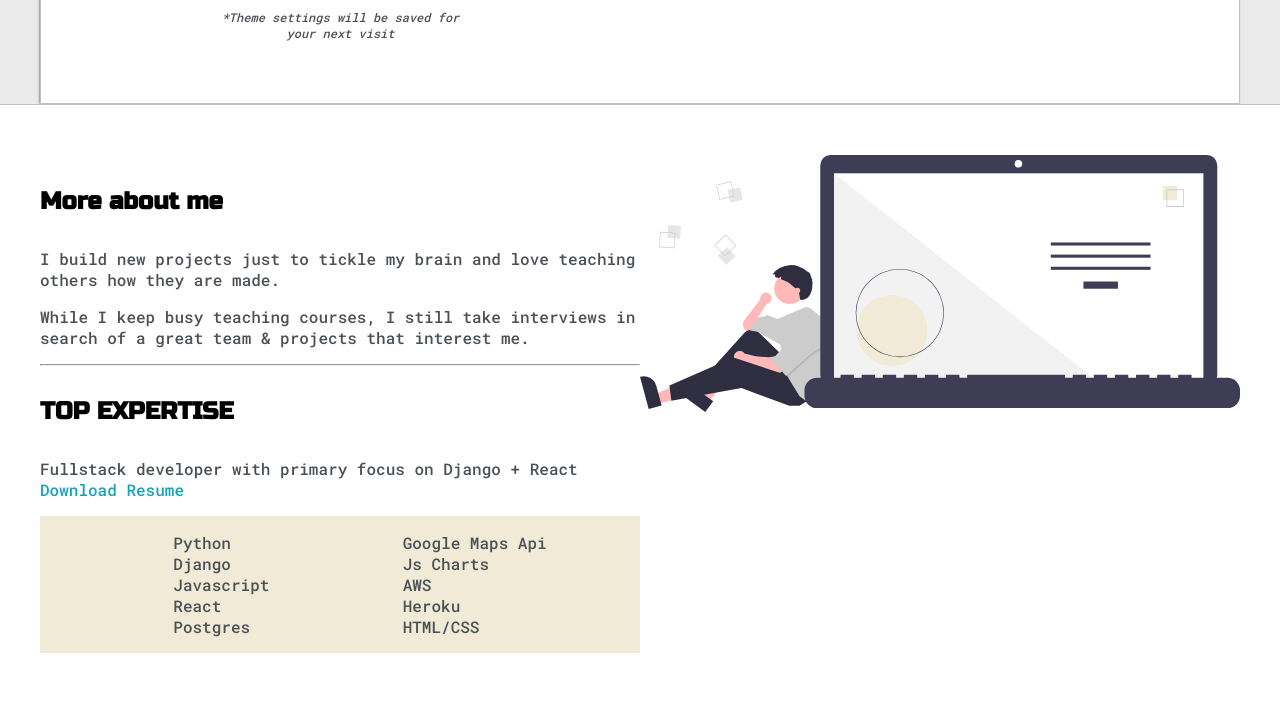
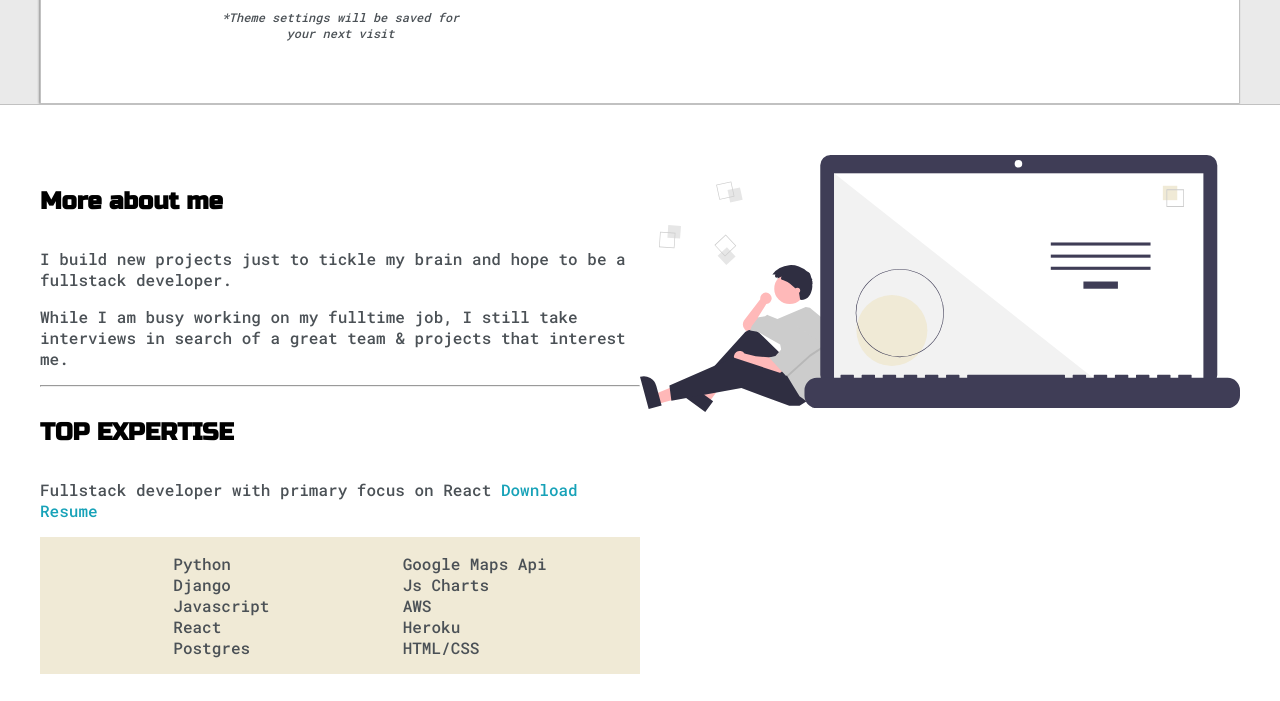
Before and after one commit to atomspaz/bryanloh-personal-portfolio, a plain HTML site: page index.html in a window 1280 px wide. Shown: the part 576-1277 px from the top of the page. Drawn offline with Linux system fonts and the light colour scheme.

Commit message:
edited index.html

```diff
--- a/index.html
+++ b/index.html
@@ -69,16 +69,16 @@
           <div class="about-me">
             <h4>More about me</h4>
             <p>
-              I build new projects just to tickle my brain and love teaching others how they are made.
+              I build new projects just to tickle my brain and hope to be a fullstack developer.
             </p>
             <p>
-              While I keep busy teaching courses, I still take interviews in search of a great team & projects that interest me.
+              While I am busy working on my fulltime job, I still take interviews in search of a great team & projects that interest me.
             </p>
 
             <hr>
 
               <h4>TOP EXPERTISE</h4>
-              <p>Fullstack developer with primary focus on Django + React <a href="resume.pdf" target="_blank">Download Resume</a></p>
+              <p>Fullstack developer with primary focus on  React <a href="resume.pdf" target="_blank">Download Resume</a></p>
               <div id="skills">
                 <ul>
                   <li>Python</li>
```
